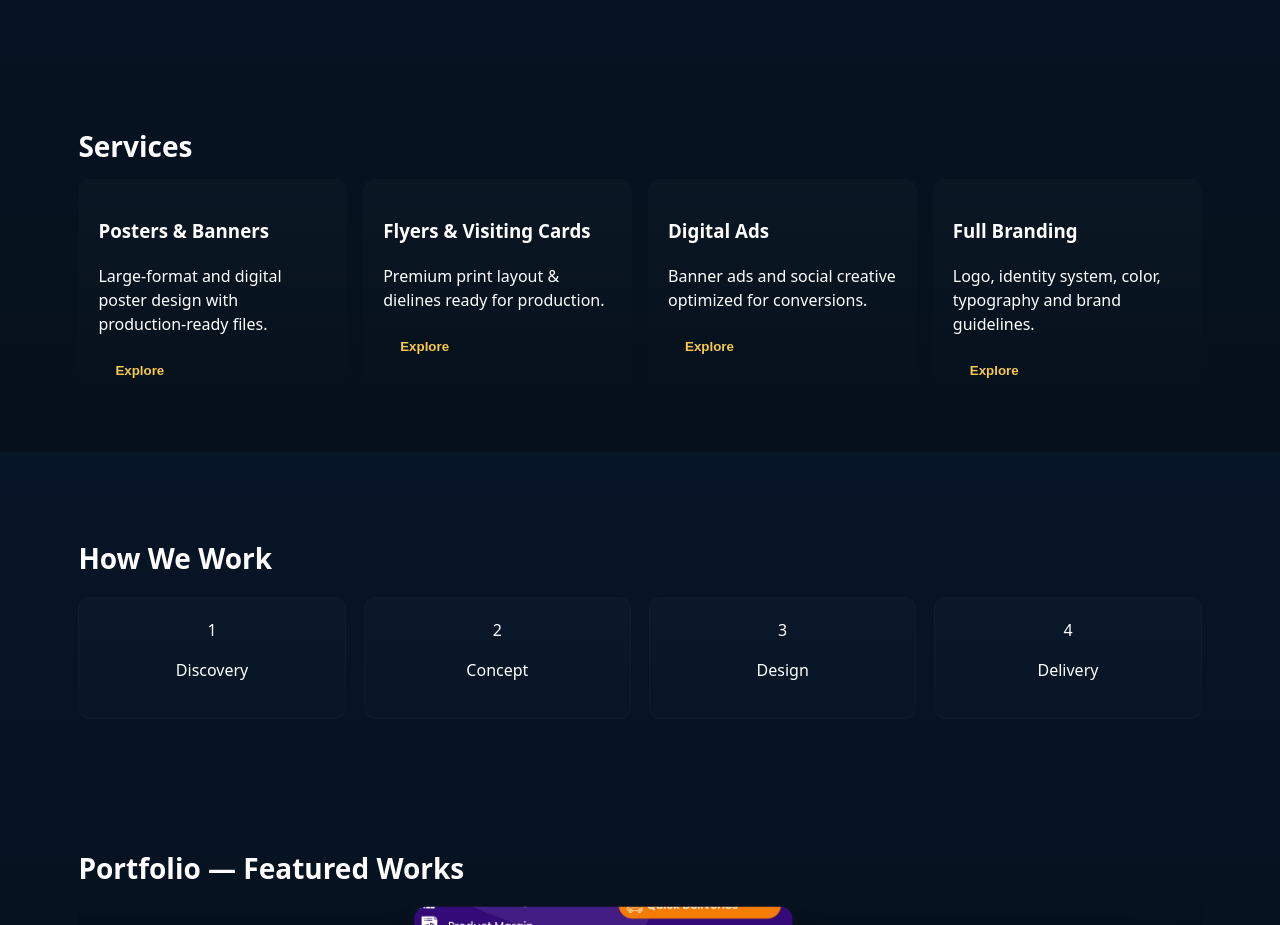
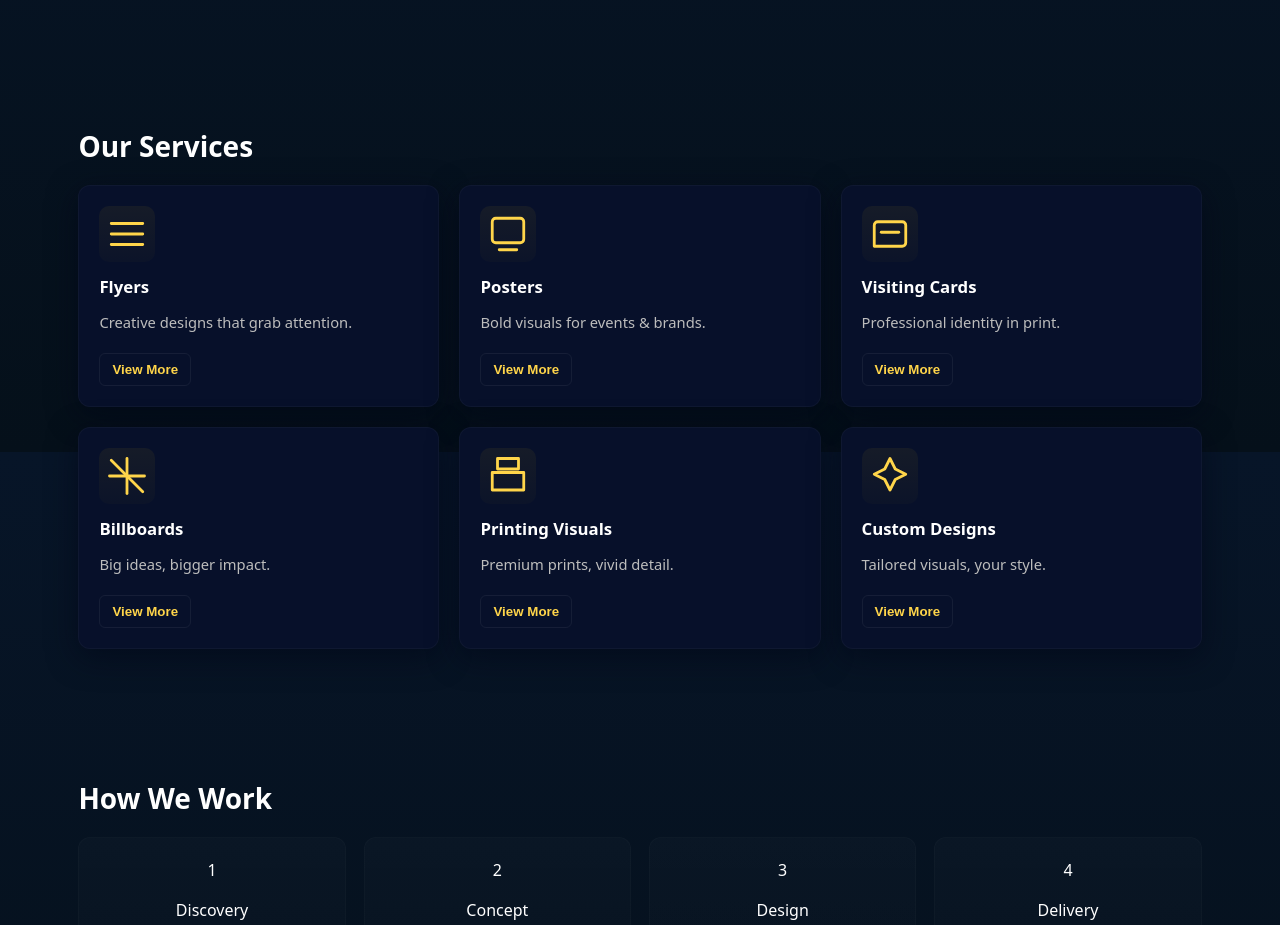
Before and after one commit to dwyngs-ops/dwyngs-website, a plain HTML site: page index.html in a window 1280 px wide. Shown: the part 1148-2073 px from the top of the page. Drawn offline with Linux system fonts and the light colour scheme.

Commit message:
Add Services 2.0: grid cards, modal details, inline SVG icons

```diff
--- a/css/styles.css
+++ b/css/styles.css
@@ -371,3 +371,63 @@ body{
   #modal { padding: 1rem; }
   #modal-content { padding: 1.25rem; }
 }
+
+
+/* Services 2.0 */
+.services-grid {
+  display: grid;
+  grid-template-columns: repeat(3, 1fr);
+  gap: 20px;
+  margin-top: 18px;
+}
+
+.svc-card {
+  background: #07102a;
+  border-radius: 12px;
+  padding: 20px;
+  color: #fff;
+  box-shadow: 0 8px 30px rgba(2,6,23,0.6);
+  display: flex;
+  flex-direction: column;
+  align-items: flex-start;
+  gap: 12px;
+  transition: transform .28s ease, box-shadow .28s ease, border-color .28s ease;
+  border: 1px solid rgba(255,255,255,0.03);
+}
+
+.svc-card:hover {
+  transform: translateY(-6px);
+  box-shadow: 0 20px 50px rgba(2,6,23,0.8);
+  border-color: rgba(255,204,0,0.15);
+}
+
+.svc-icon {
+  width: 56px;
+  height: 56px;
+  display: grid;
+  place-items: center;
+  color: #ffd54a;
+  background: linear-gradient(180deg, rgba(255,204,0,0.06), rgba(255,204,0,0.02));
+  border-radius: 10px;
+}
+
+.svc-card h3 { margin: 0; font-size: 1.05rem; }
+.svc-card .muted { margin: 0; color: #bdbdbd; font-size: 0.92rem; }
+
+.svc-card .btn-outline {
+  margin-top: 8px;
+  border: 1px solid rgba(255,255,255,0.06);
+  color: #ffd54a;
+  background: transparent;
+  padding: 8px 12px;
+  border-radius: 6px;
+}
+
+/* Responsive */
+@media (max-width: 980px) {
+  .services-grid { grid-template-columns: repeat(2, 1fr); }
+}
+@media (max-width: 640px) {
+  .services-grid { grid-template-columns: 1fr; }
+  .svc-icon { width: 48px; height: 48px; }
+}
--- a/index.html
+++ b/index.html
@@ -99,30 +99,88 @@
       </div>
     </section>
 
-    <!-- SERVICES -->
-    <section id="services" class="section services reveal">
+    <!-- SERVICES 2.0 -->
+<section id="services-2" class="section services reveal">
   <div class="container">
-        <h2 class="section-title">Services</h2>
+    <h2 class="section-title">Our Services</h2>
+
     <div class="services-grid">
-          <article class="service-card">
-            <h3>Posters & Banners</h3>
-            <p>Large-format and digital poster design with production-ready files.</p>
-            <button class="btn btn-link" data-popup="service1">Explore</button>
+      <!-- Card 1 -->
+      <article class="svc-card">
+        <div class="svc-icon" aria-hidden="true">
+          <!-- simple line SVG icon -->
+          <svg width="42" height="42" viewBox="0 0 24 24" fill="none" stroke="currentColor" stroke-width="1.6" stroke-linecap="round" stroke-linejoin="round">
+            <path d="M3 6h18M3 12h18M3 18h18"></path>
+          </svg>
+        </div>
+        <h3>Flyers</h3>
+        <p class="muted">Creative designs that grab attention.</p>
+        <button class="btn btn-outline svc-btn" data-popup="service-flyers">View More</button>
       </article>
-          <article class="service-card">
-            <h3>Flyers & Visiting Cards</h3>
-            <p>Premium print layout & dielines ready for production.</p>
-            <button class="btn btn-link" data-popup="service2">Explore</button>
+
+      <!-- Card 2 -->
+      <article class="svc-card">
+        <div class="svc-icon" aria-hidden="true">
+          <svg width="42" height="42" viewBox="0 0 24 24" fill="none" stroke="currentColor" stroke-width="1.6" stroke-linecap="round" stroke-linejoin="round">
+            <rect x="3" y="3" width="18" height="14" rx="2" ry="2"></rect>
+            <path d="M7 21h10"></path>
+          </svg>
+        </div>
+        <h3>Posters</h3>
+        <p class="muted">Bold visuals for events & brands.</p>
+        <button class="btn btn-outline svc-btn" data-popup="service-posters">View More</button>
       </article>
-          <article class="service-card">
-            <h3>Digital Ads</h3>
-            <p>Banner ads and social creative optimized for conversions.</p>
-            <button class="btn btn-link" data-popup="service3">Explore</button>
+
+      <!-- Card 3 -->
+      <article class="svc-card">
+        <div class="svc-icon" aria-hidden="true">
+          <svg width="42" height="42" viewBox="0 0 24 24" fill="none" stroke="currentColor" stroke-width="1.6" stroke-linecap="round" stroke-linejoin="round">
+            <path d="M21 7v10a2 2 0 0 1-2 2H7l-4 0V7a2 2 0 0 1 2-2h14a2 2 0 0 1 2 2z"></path>
+            <path d="M7 11h10"></path>
+          </svg>
+        </div>
+        <h3>Visiting Cards</h3>
+        <p class="muted">Professional identity in print.</p>
+        <button class="btn btn-outline svc-btn" data-popup="service-cards">View More</button>
       </article>
-          <article class="service-card">
-            <h3>Full Branding</h3>
-            <p>Logo, identity system, color, typography and brand guidelines.</p>
-            <button class="btn btn-link" data-popup="branding">Explore</button>
+
+      <!-- Card 4 -->
+      <article class="svc-card">
+        <div class="svc-icon" aria-hidden="true">
+          <svg width="42" height="42" viewBox="0 0 24 24" fill="none" stroke="currentColor" stroke-width="1.6" stroke-linecap="round" stroke-linejoin="round">
+            <path d="M2 12h20"></path>
+            <path d="M12 2v20"></path>
+            <path d="M3 3l18 18"></path>
+          </svg>
+        </div>
+        <h3>Billboards</h3>
+        <p class="muted">Big ideas, bigger impact.</p>
+        <button class="btn btn-outline svc-btn" data-popup="service-billboards">View More</button>
+      </article>
+
+      <!-- Card 5 -->
+      <article class="svc-card">
+        <div class="svc-icon" aria-hidden="true">
+          <svg width="42" height="42" viewBox="0 0 24 24" fill="none" stroke="currentColor" stroke-width="1.6" stroke-linecap="round" stroke-linejoin="round">
+            <path d="M6 2h12v6H6z"></path>
+            <path d="M3 10h18v10H3z"></path>
+          </svg>
+        </div>
+        <h3>Printing Visuals</h3>
+        <p class="muted">Premium prints, vivid detail.</p>
+        <button class="btn btn-outline svc-btn" data-popup="service-printing">View More</button>
+      </article>
+
+      <!-- Card 6 -->
+      <article class="svc-card">
+        <div class="svc-icon" aria-hidden="true">
+          <svg width="42" height="42" viewBox="0 0 24 24" fill="none" stroke="currentColor" stroke-width="1.6" stroke-linecap="round" stroke-linejoin="round">
+            <path d="M12 2l3 6 6 3-6 3-3 6-3-6-6-3 6-3z"></path>
+          </svg>
+        </div>
+        <h3>Custom Designs</h3>
+        <p class="muted">Tailored visuals, your style.</p>
+        <button class="btn btn-outline svc-btn" data-popup="service-custom">View More</button>
       </article>
     </div>
   </div>
--- a/js/main.js
+++ b/js/main.js
@@ -210,6 +210,48 @@ $$('[data-popup]').forEach(btn => {
         <img src="assets/work3.jpg" alt="Logo Design">
       </div>
     `;
+    // Service modal details
+if (id === 'service-flyers') html = `
+  <h3>Flyers</h3>
+  <div class="modal-hero" style="background-image:url('assets/service1.jpg')"></div>
+  <p>Creative flyer designs that capture attention—print-ready, digital-ready with fast turnaround.</p>
+  <p><strong>Tools:</strong> Illustrator, Photoshop</p>
+`;
+
+if (id === 'service-posters') html = `
+  <h3>Posters</h3>
+  <div class="modal-hero" style="background-image:url('assets/service2.jpg')"></div>
+  <p>Bold poster layouts for events, campaigns & promotions with print & web variations.</p>
+  <p><strong>Tools:</strong> Illustrator, InDesign</p>
+`;
+
+if (id === 'service-cards') html = `
+  <h3>Visiting Cards</h3>
+  <div class="modal-hero" style="background-image:url('assets/service3.jpg')"></div>
+  <p>Professional visiting cards with premium print specs and source files included.</p>
+  <p><strong>Tools:</strong> Illustrator</p>
+`;
+
+if (id === 'service-billboards') html = `
+  <h3>Billboards</h3>
+  <div class="modal-hero" style="background-image:url('assets/service4.jpg')"></div>
+  <p>High-impact billboard visuals optimized for large format production.</p>
+  <p><strong>Tools:</strong> Illustrator</p>
+`;
+
+if (id === 'service-printing') html = `
+  <h3>Printing Visuals</h3>
+  <div class="modal-hero" style="background-image:url('assets/service5.jpg')"></div>
+  <p>Print-ready visuals with color-corrected files and trim marks—perfect for pro printing.</p>
+  <p><strong>Tools:</strong> Photoshop, InDesign</p>
+`;
+
+if (id === 'service-custom') html = `
+  <h3>Custom Designs</h3>
+  <div class="modal-hero" style="background-image:url('assets/service6.jpg')"></div>
+  <p>Tailored designs created to match your brand voice—logos, assets and full brand kits.</p>
+  <p><strong>Tools:</strong> Figma, Illustrator</p>
+`;
 
     // ✅ finally call openModal() AFTER html is defined
     openModal(html);
```
Also changed, not shown: 1 other file. Lines whose indentation alone changed are shown as unchanged.
